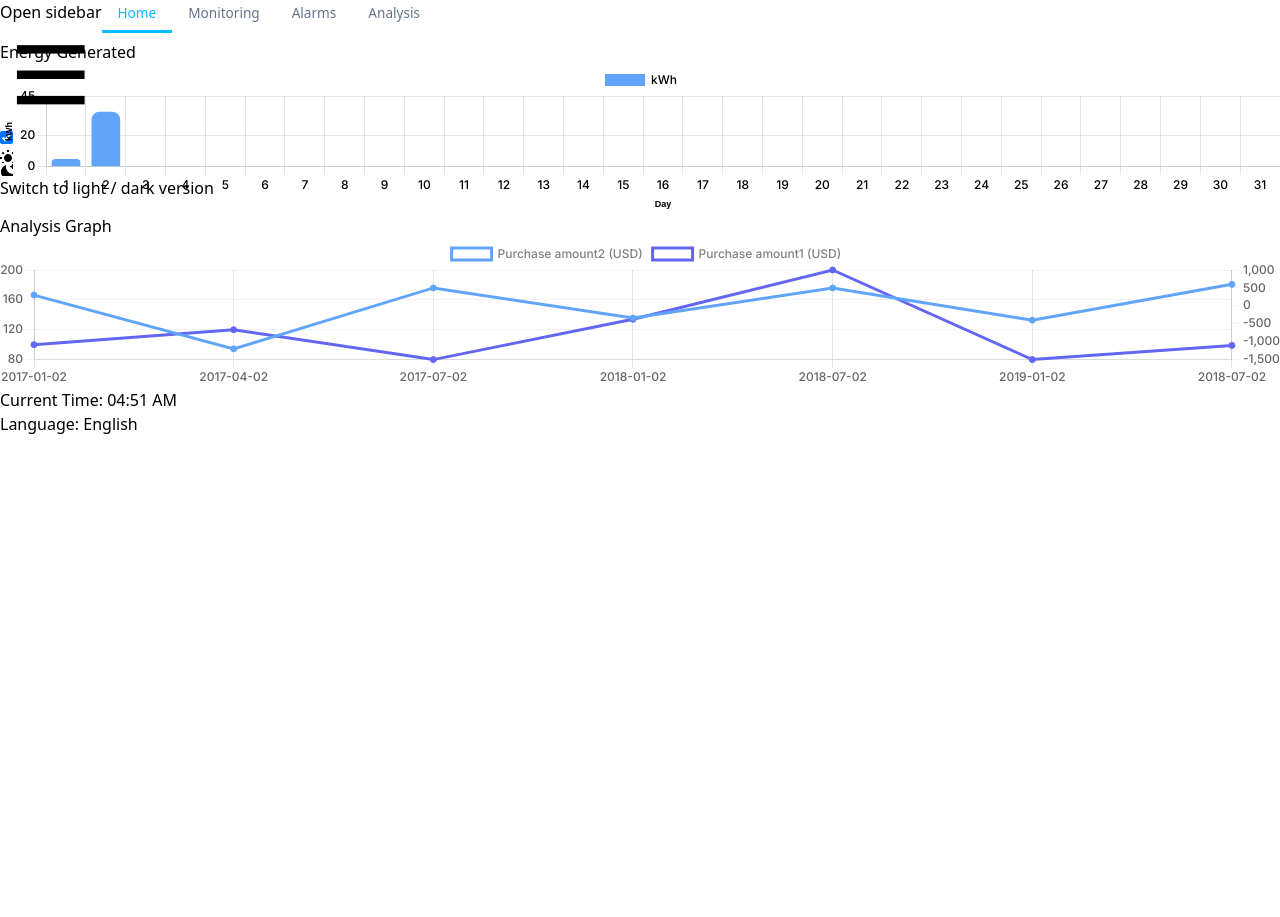
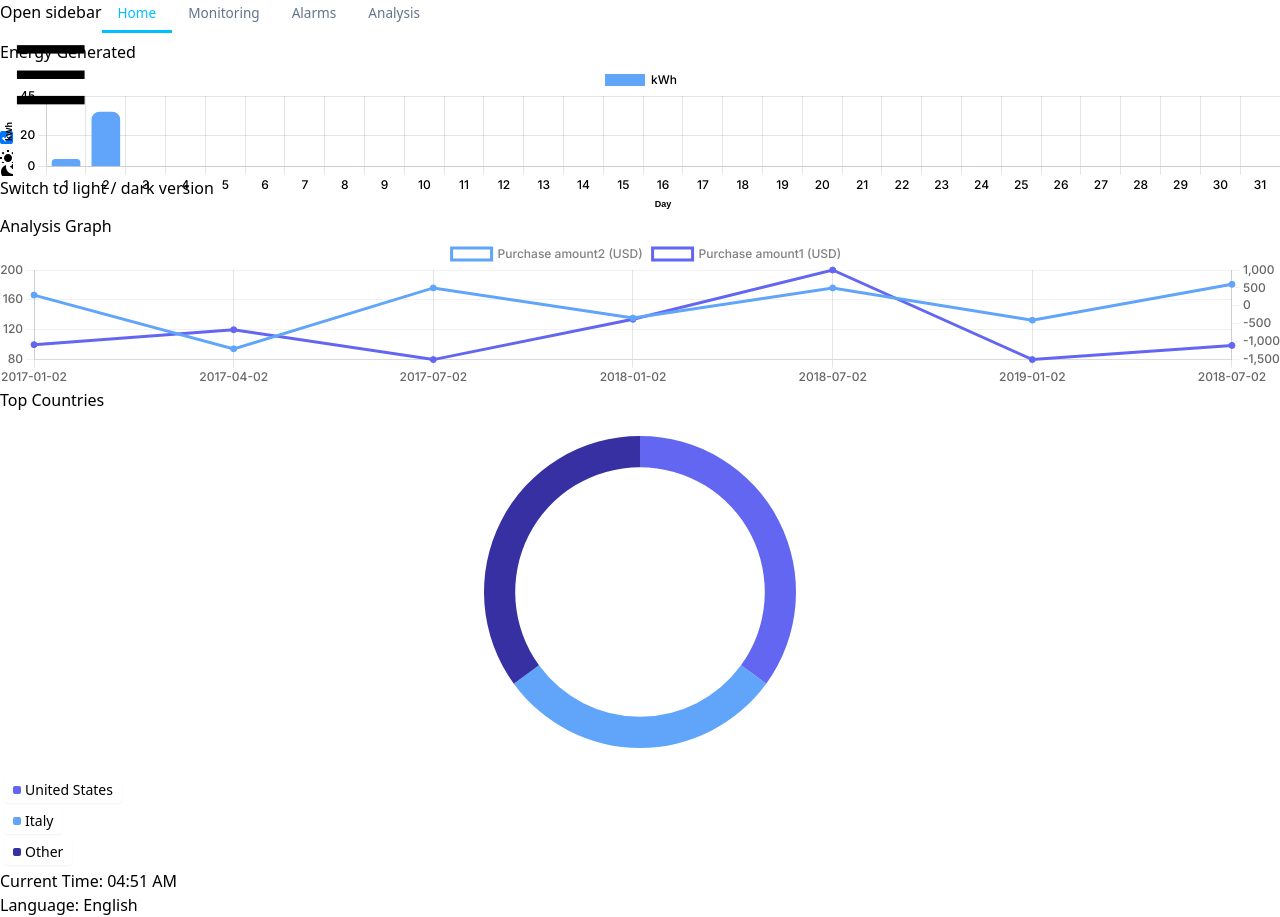
Before and after one commit to archit1012/ErgoTechUI, a React (Vite) app: page / in a window 1280 px wide. Before the commit the page ends 800 px from the top, so only its background shows below. Built offline with nearby package versions, Linux system fonts and the light colour scheme.

Commit message:
Update heights

```diff
--- a/src/pages/Dashboard.jsx
+++ b/src/pages/Dashboard.jsx
@@ -1,11 +1,12 @@
 import React, { useState } from "react";
 import Header from "../partials/Header";
-import DashboardCard04 from "../partials/dashboard/DashboardCard04";
-import DashboardCard12 from "../partials/dashboard/DashboardCard12";
+// import DashboardCard04 from "../partials/dashboard/DashboardCard04";
+// import DashboardCard12 from "../partials/dashboard/DashboardCard12";
 import DashboardCard10 from "../partials/dashboard/DashboardCard10";
 import DashboardChard1 from "../partials/dashboard/DashboardCard1";
-import DashboardMap from "../partials/dashboard/DashboardMap";
-import Dashboardcard05 from "../partials/dashboard/Dashoardcard05";
+import PieChartCard from "../partials/dashboard/PiechartCard";
+// import DashboardMap from "../partials/dashboard/DashboardMap";
+// import Dashboardcard05 from "../partials/dashboard/Dashoardcard05";
 
 function Dashboard() {
   const [selectedAsset, setSelectedAsset] = useState("");
@@ -66,7 +67,9 @@ function Dashboard() {
             <DashboardCard10 selectedAsset={selectedAsset} />
             <DashboardChard1 selectedAsset={selectedAsset} />
             {/* <DashboardMap selectedAsset={selectedAsset} /> */}
-            {/* <DashboardCard04 selectedAsset={selectedAsset} /> */}
+          </div>
+          <div className="w-1/2 m-auto mt-2">
+            <PieChartCard selectedAsset={selectedAsset} />
           </div>
         </main>
       </div>
--- a/src/partials/dashboard/DashboardCard1.jsx
+++ b/src/partials/dashboard/DashboardCard1.jsx
@@ -1,77 +1,86 @@
-import React, { useEffect, useRef } from 'react';
-import Chart from 'chart.js/auto';
+import React, { useEffect, useRef } from "react";
+import Chart from "chart.js/auto";
 
 // Import tailwindConfig for colors
-import { tailwindConfig } from '../../utils/Utils';
+import { tailwindConfig } from "../../utils/Utils";
 
 const AnalysisGraph = () => {
   const chart1Ref = useRef(null);
 
   useEffect(() => {
-    const ctx1 = chart1Ref.current.getContext('2d');
+    const ctx1 = chart1Ref.current.getContext("2d");
     const chart1 = new Chart(ctx1, {
-      type: 'line',
+      type: "line",
       data: {
-        labels: ['2017-01-02', '2017-04-02', '2017-07-02', '2018-01-02', '2018-07-02', '2019-01-02', '2018-07-02'],
+        labels: [
+          "2017-01-02",
+          "2017-04-02",
+          "2017-07-02",
+          "2018-01-02",
+          "2018-07-02",
+          "2019-01-02",
+          "2018-07-02",
+        ],
         datasets: [
           {
-            label: 'Purchase amount2 (USD)',
+            label: "Purchase amount2 (USD)",
             fill: false,
             data: [300, -1200, 500, -340, 500, -400, 600],
             borderColor: tailwindConfig().theme.colors.blue[400],
-            backgroundColor: 'transparent',
+            backgroundColor: "transparent",
             pointBackgroundColor: tailwindConfig().theme.colors.blue[400],
             pointBorderColor: tailwindConfig().theme.colors.blue[400],
             pointHoverBackgroundColor: tailwindConfig().theme.colors.blue[500],
             pointHoverBorderColor: tailwindConfig().theme.colors.blue[500],
-            yAxisID: 'y1'
+            yAxisID: "y1",
           },
           {
-            label: 'Purchase amount1 (USD)',
+            label: "Purchase amount1 (USD)",
             fill: false,
             data: [100, 120, 80, 134, 200, 80, 99],
             borderColor: tailwindConfig().theme.colors.indigo[500],
-            backgroundColor: 'transparent',
+            backgroundColor: "transparent",
             pointBackgroundColor: tailwindConfig().theme.colors.indigo[500],
             pointBorderColor: tailwindConfig().theme.colors.indigo[500],
-            pointHoverBackgroundColor: tailwindConfig().theme.colors.indigo[600],
+            pointHoverBackgroundColor:
+              tailwindConfig().theme.colors.indigo[600],
             pointHoverBorderColor: tailwindConfig().theme.colors.indigo[600],
-            yAxisID: 'y'
-          }
-        ]
+            yAxisID: "y",
+          },
+        ],
       },
       options: {
-        maintainAspectRatio:false,
-        responsive:true,
+        maintainAspectRatio: false,
+        responsive: true,
         scales: {
           y: {
-            position: 'left',
+            position: "left",
             grid: {
-              color: 'rgba(128, 128, 128, 0.1)'
-            }
+              color: "rgba(128, 128, 128, 0.1)",
+            },
           },
           y1: {
-            position: 'right',
+            position: "right",
             grid: {
-              color: 'rgba(128, 128, 128, 0.1)',
-              drawOnChartArea: false
+              color: "rgba(128, 128, 128, 0.1)",
+              drawOnChartArea: false,
             },
             ticks: {
-              beginAtZero: true
-            }
-          }
+              beginAtZero: true,
+            },
+          },
         },
         plugins: {
           legend: {
             labels: {
-              color: 'rgba(128, 128, 128, 1)'
-            }
+              color: "rgba(128, 128, 128, 1)",
+            },
           },
           tooltip: {
-            backgroundColor: 'rgba(128, 128, 128, 0.8)'
-          }
-        }
-      }
+            backgroundColor: "rgba(128, 128, 128, 0.8)",
+          },
+        },
+      },
     });
     return () => {
       chart1.destroy();
@@ -79,11 +88,13 @@ const AnalysisGraph = () => {
   }, []);
 
   return (
-    <div className="flex flex-col col-span-full sm:col-span-6 bg-white dark:bg-slate-800 shadow-lg rounded-sm border border-slate-200 dark:border-slate-700 h-72">
+    <div className="flex flex-col col-span-full sm:col-span-6 bg-white dark:bg-slate-800 shadow-lg rounded-sm border border-slate-200 dark:border-slate-700 h-96">
       <header className="px-4 py-2 border-b border-slate-100 dark:border-slate-700">
-        <h2 className="font-semibold text-slate-800 dark:text-slate-100">Analysis Graph</h2>
+        <h2 className="font-semibold text-slate-800 dark:text-slate-100">
+          Analysis Graph
+        </h2>
       </header>
-      <div className="p-4 relative h-64 w-auto">
+      <div className="p-4 relative h-full w-auto">
         <canvas ref={chart1Ref} />
       </div>
     </div>
--- a/src/partials/dashboard/DashboardCard10.jsx
+++ b/src/partials/dashboard/DashboardCard10.jsx
@@ -114,7 +114,7 @@ const EnergyChart = () => {
   };
 
   return (
-    <div className="flex flex-col col-span-full sm:col-span-6 bg-white dark:bg-slate-800 shadow-lg rounded-sm border border-slate-200 dark:border-slate-700 h-72">
+    <div className="flex flex-col col-span-full sm:col-span-6 bg-white dark:bg-slate-800 shadow-lg rounded-sm border border-slate-200 dark:border-slate-700 h-96">
       <header className="px-4 flex py-2 border-b border-slate-100 dar k:border-slate-700">
         <h2 className="font-semibold text-slate-800 dark:text-slate-100">
           Energy Generated
@@ -126,10 +126,12 @@ const EnergyChart = () => {
         /> */}
       </header>
 
-        <div className="wrapper flex-grow" style={{width:"100%" ,height:"100%"}}>
-          <Bar  data={chartConfig} options={options} />
-        </div>
-
+      <div
+        className="wrapper flex-grow"
+        style={{ width: "100%", height: "100%" }}
+      >
+        <Bar data={chartConfig} options={options} />
+      </div>
     </div>
   );
 };
--- /dev/null
+++ b/src/partials/dashboard/PiechartCard.jsx
@@ -0,0 +1,44 @@
+import React from "react";
+import DoughnutChart from "../../charts/DoughnutChart";
+
+// Import utilities
+import { tailwindConfig } from "../../utils/Utils";
+
+function PieChartCard() {
+  const chartData = {
+    labels: ["United States", "Italy", "Other"],
+    datasets: [
+      {
+        label: "Top Countries",
+        data: [35, 30, 35],
+        backgroundColor: [
+          tailwindConfig().theme.colors.indigo[500],
+          tailwindConfig().theme.colors.blue[400],
+          tailwindConfig().theme.colors.indigo[800],
+        ],
+        hoverBackgroundColor: [
+          tailwindConfig().theme.colors.indigo[600],
+          tailwindConfig().theme.colors.blue[500],
+          tailwindConfig().theme.colors.indigo[900],
+        ],
+        borderWidth: 0,
+      },
+    ],
+  };
+
+  return (
+    <div className="flex flex-col col-span-full sm:col-span-6 xl:col-span-4 bg-white dark:bg-slate-800 shadow-lg rounded-sm border border-slate-200 dark:border-slate-700">
+      <header className="px-5 py-4 border-b border-slate-100 dark:border-slate-700">
+        <h2 className="font-semibold text-slate-800 dark:text-slate-100">
+          Top Countries
+        </h2>
+      </header>
+      {/* Chart built with Chart.js 3 */}
+      {/* Change the height attribute to adjust the chart height */}
+      {/* <DoughnutChart data={chartData} width={389} height={260} /> */}
+      <DoughnutChart data={chartData} width={489} height={360} />
+    </div>
+  );
+}
+
+export default PieChartCard;
```
